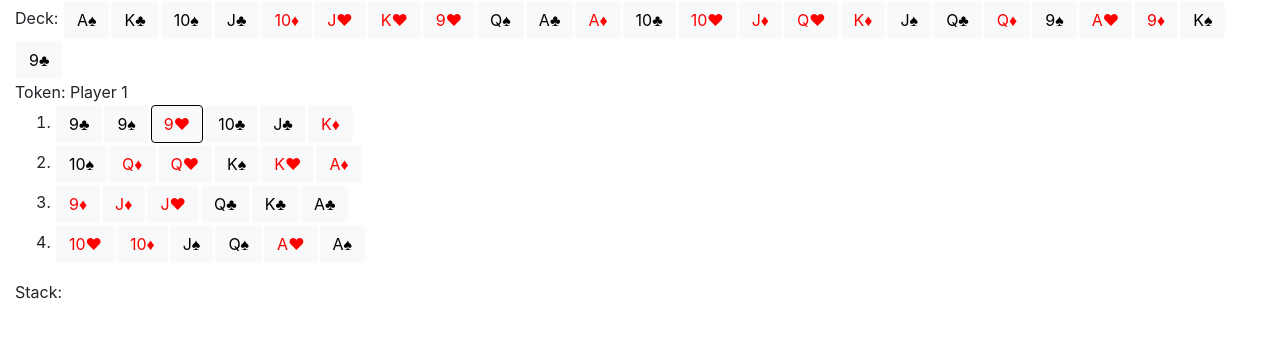
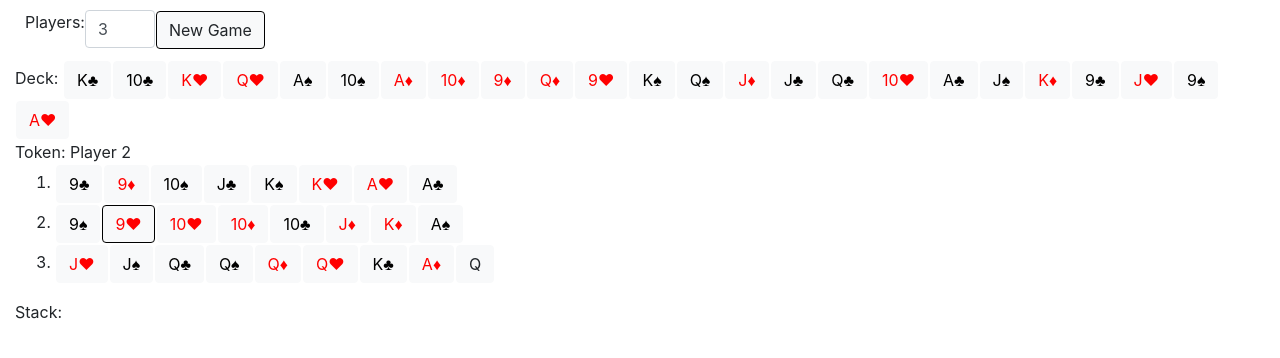
Before and after one commit to adam-zielonka/pan, an Angular app: page / in a window 1280 px wide. Shown: the top 358 px of the page. Built offline with nearby package versions, Linux system fonts and the light colour scheme.

Commit message:
Added combo action

```diff
--- a/src/app/app.module.ts
+++ b/src/app/app.module.ts
@@ -1,4 +1,5 @@
 import { BrowserModule } from '@angular/platform-browser';
+import { FormsModule } from '@angular/forms';
 import { NgModule } from '@angular/core';
 
 import { AppComponent } from './app.component';
@@ -10,7 +11,8 @@ import { PanComponent } from './pan/pan.component';
     PanComponent
   ],
   imports: [
-    BrowserModule
+    BrowserModule,
+    FormsModule
   ],
   providers: [],
   bootstrap: [AppComponent]
--- a/src/app/pan/board.ts
+++ b/src/app/pan/board.ts
@@ -9,6 +9,8 @@ export class Board {
     private token : number
     private startCard : Card
     private sitllPlay : number
+    public comboModeOnFigure : Figure
+    private comboCounter : number
 
     public constructor() {
         this.stack = []
@@ -56,11 +58,20 @@ export class Board {
         return this.stack.length ? this.stack[this.stack.length - 1] : undefined
     }
 
-    public isActionAvalible(actionCard, playerID) : boolean {
+    public isActionAvalible(actionCard : Card, playerID) : boolean {
+        if(this.comboModeOnFigure) return this.stack.length ? this.comboModeOnFigure == actionCard.getValue() : this.startCard.isEqual(actionCard)
         var lastCard = this.getLastCard()
         if(lastCard)
             return (this.getToken() == playerID) && (this.getLastCard().compare(actionCard) != 1)
         return this.startCard.isEqual(actionCard)
+    }
+
+    public isComboActionAvalible(figure : Figure, playerID) : boolean {
+        if(this.comboModeOnFigure) return false
+        if(this.getToken() != playerID) return false
+        if(this.getStack().length) return this.getLastCard().compare(new Card(figure, null)) != 1
+        return figure == 9
+
     }
 
     public action(actionCard) {
@@ -68,8 +79,19 @@ export class Board {
         if(card) {
             this.stack.push(card)
             if(!this.getCurrentPlayer().cards.length) this.sitllPlay--
-            this.nextPlayer()
+            if(!this.comboModeOnFigure) this.nextPlayer()
+            else {
+                if(!--this.comboCounter) {
+                    this.comboModeOnFigure = undefined
+                    this.nextPlayer()
+                }
+            }
         }
+    }
+
+    public comboMode(figure : Figure) {
+        this.comboModeOnFigure = figure
+        this.comboCounter = figure == Figure.f9 && this.stack.length ? 3 : 4
     }
 
     public getFromStack() {
--- a/src/app/pan/card.ts
+++ b/src/app/pan/card.ts
@@ -7,11 +7,11 @@ export class Card {
         private color : Color
     ){}
 
-    public getValue() : Number {
+    public getValue() : number {
         return this.value
     }
 
-    public getColor() : Number {
+    public getColor() : number {
         return this.color
     }
 
@@ -25,23 +25,11 @@ export class Card {
     }
 
     private numberToColor() : String {
-        switch (this.color) {
-            case Color.Karo: return "♦"
-            case Color.Kier: return "♥"
-            case Color.Trefl: return "♣"
-            case Color.Pik: return "♠"
-        }
+        return Card.numberToColor(this.color)
     }
 
     private numberToFigure() : String {
-        switch (this.value) {
-            case Figure.f9: return "9"
-            case Figure.f10: return "10"
-            case Figure.J: return "J"
-            case Figure.Q: return "Q"
-            case Figure.K: return "K"
-            case Figure.A: return "A"
-        }
+        return Card.numberToFigure(this.value)
     }
 
     public toString(): String {
@@ -79,4 +67,24 @@ export class Card {
         return deck
     }
 
+    public static numberToColor(color : Color) : String {
+        switch (color) {
+            case Color.Karo: return "♦"
+            case Color.Kier: return "♥"
+            case Color.Trefl: return "♣"
+            case Color.Pik: return "♠"
+        }
+    }
+
+    public static numberToFigure(figure : Figure) : String {
+        switch (figure) {
+            case Figure.f9: return "9"
+            case Figure.f10: return "10"
+            case Figure.J: return "J"
+            case Figure.Q: return "Q"
+            case Figure.K: return "K"
+            case Figure.A: return "A"
+        }
+    }
+
 }
--- a/src/app/pan/pan.component.css
+++ b/src/app/pan/pan.component.css
@@ -15,3 +15,11 @@ button:enabled {
     border-style: solid;
     border-color: black;
 }
+
+.players-input {
+    width: 70px;
+}
+
+.newGame {
+    margin: 10px;
+}
--- a/src/app/pan/pan.component.html
+++ b/src/app/pan/pan.component.html
@@ -1,3 +1,9 @@
+<div class="form-group row newGame">
+    <label class="form-label">Players: </label>
+    <input class="form-control players-input" type="number" value={{players}} min=1 max=24 [(ngModel)]=players >
+    <button class="btn btn-light onecard" (click)=newGameClick() >New Game</button>
+</div>
+
 <div class="deck">
     Deck:
     <span
@@ -23,6 +29,13 @@
                 [disabled]="!board.isActionAvalible(card, player.id)" >
                 {{card.toString()}}
             </button>
+            <button
+                *ngFor="let figure of player.getFigureActions(board.getStack().length)"
+                class="btn btn-light onecard"
+                (click)=board.comboMode(figure)
+                [disabled]="!board.isComboActionAvalible(figure, player.id)" >
+                {{numberToFigure(figure)}}
+            </button>
         </li>
     </ol>
 </div>
--- a/src/app/pan/pan.component.ts
+++ b/src/app/pan/pan.component.ts
@@ -1,4 +1,4 @@
-import { Component, OnInit } from '@angular/core'
+import { Component, OnInit, Input } from '@angular/core'
 import { Card } from './card'
 import { Board } from './board'
 import { Player } from './player'
@@ -14,20 +14,32 @@ export class PanComponent implements OnInit {
 
   public deck : Card[]
   public board : Board
+  @Input() players : number
 
   constructor() {
 
   }
 
-  ngOnInit() {
+  public numberToFigure(figure : Figure) : String {
+    return Card.numberToFigure(figure)
+  }
+
+  public newGameClick() {
+    this.newGame(this.players)
+  }
+
+  public newGame(players : number) {
     this.deck = Card.generateDeck()
     this.deck = Card.shuffleDeck(this.deck)
     this.board = new Board()
-    this.board.addPlayer(new Player())
-    this.board.addPlayer(new Player())
-    this.board.addPlayer(new Player())
-    this.board.addPlayer(new Player())
+    for (let i = 0; i < players; i++)
+      this.board.addPlayer(new Player())
     this.board.dealingCards(this.deck.map(card => card))
   }
 
+  ngOnInit() {
+    this.players = 3
+    this.newGame(this.players)
+  }
+
 }
--- a/src/app/pan/player.ts
+++ b/src/app/pan/player.ts
@@ -18,4 +18,21 @@ export class Player {
         }
         return undefined
     }
+
+    public getFigureActions(isStackEmpty) : Figure[] {
+        this.sortCards()
+        var figureActions : Figure[] = []
+        var figure : Figure = Figure.f9
+        var count = isStackEmpty ? 1 : 0
+        for (const card of this.cards) {
+            if(card.getValue() == figure) {
+                count++
+                if(count == 4) figureActions.push(figure)
+            } else {
+                figure = card.getValue()
+                count = 1
+            }
+        }
+        return figureActions
+    }
 }
```
